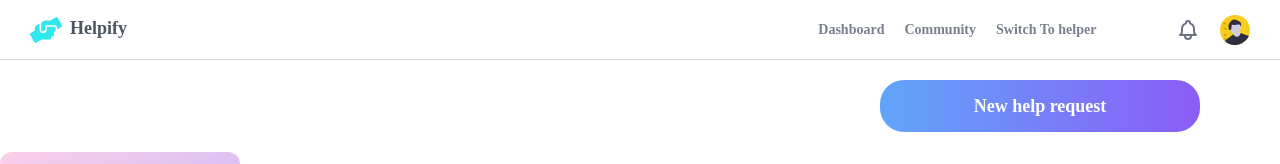
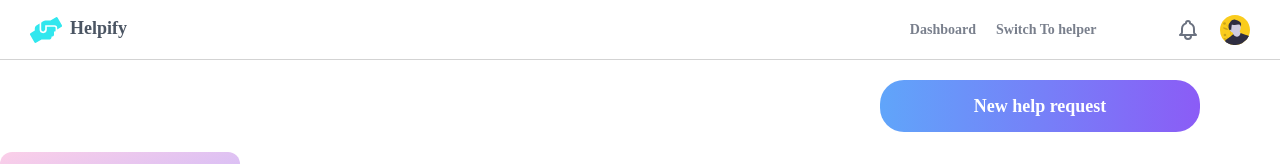
Before and after one commit to onceLearner/helpify-v1, a React (Create React App) app: page /Dashboard in a window 1280 px wide. Shown: the top 164 px of the page. Built offline with nearby package versions, Linux system fonts and the light colour scheme; no server answers.

Commit message:
new onlklkjd

```diff
--- a/src/components/navbar2.js
+++ b/src/components/navbar2.js
@@ -34,8 +34,7 @@ const Navbar = ({ sidebarOpen, openSidebar, isHelper, userInfo }) => {
 
         <a href="#" className="cursor-pointer hover:text-indigo-600 opacity-90  whitespace-nowrap" >
           Dashboard</a>
-        <a href="#" className="cursor-pointer hover:text-indigo-600 opacity-90  whitespace-nowrap" >
-          Community</a>
+
 
 
         {
```
